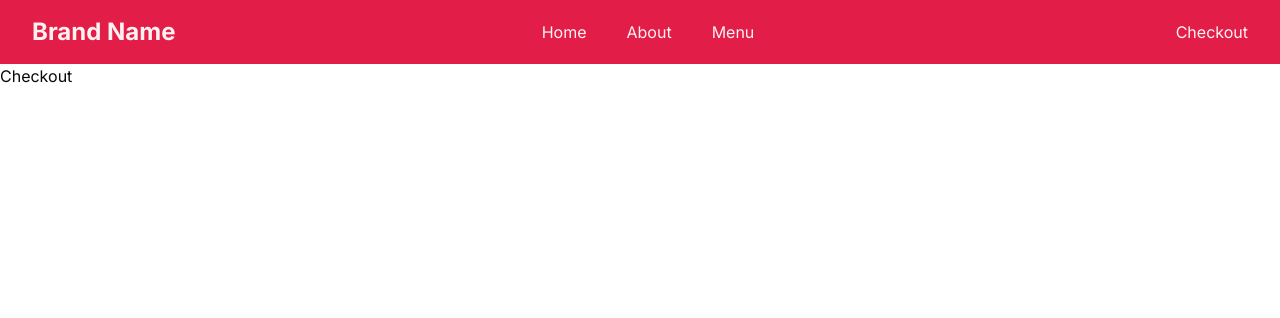
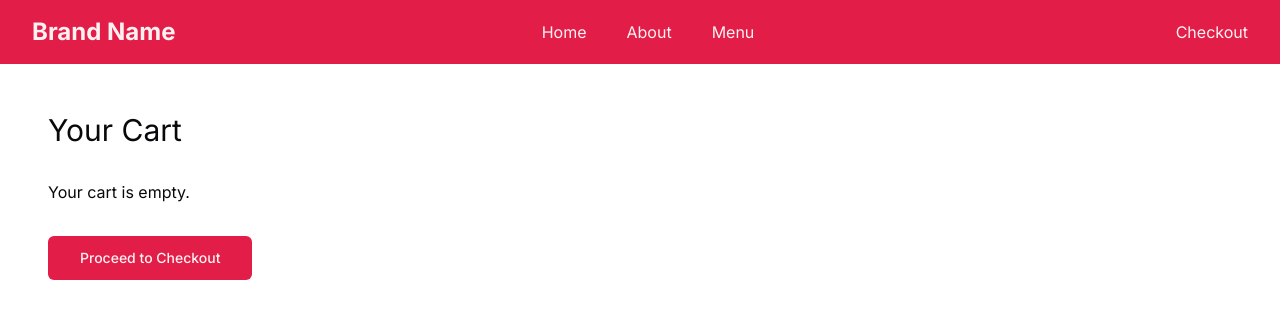
Before and after one commit to mgz11/coffee-site, a Next.js app: page /checkout in a window 1280 px wide. Shown: the top 318 px of the page. Built offline with nearby package versions, Linux system fonts and the light colour scheme.

Commit message:
implemented cart checkout where users can view what items are in their cart

```diff
--- a/src/app/(customerFacing)/checkout/page.tsx
+++ b/src/app/(customerFacing)/checkout/page.tsx
@@ -1,3 +1,34 @@
+"use client";
+
+import { Button } from "@/components/ui/button";
+import { useCart } from "@/contexts/CartContext";
+import { formatCurrency } from "@/lib/formatters";
+
 export default function CheckoutPage() {
-	return <h1>Checkout</h1>;
+	const { cart, removeFromCart } = useCart();
+
+	return (
+		<div className="p-12">
+			<h1 className="text-3xl mb-8">Your Cart</h1>
+			{cart.length === 0 ? (
+				<p>Your cart is empty.</p>
+			) : (
+				cart.map((item) => (
+					<div
+						key={item.name}
+						className="flex justify-between items-center mb-4"
+					>
+						<div>
+							<h2>{item.name}</h2>
+							<p>{formatCurrency(item.priceInCents / 100)}</p>
+						</div>
+						<Button onClick={() => removeFromCart(item.name)}>Remove</Button>
+					</div>
+				))
+			)}
+			<Button className="mt-8" size="lg">
+				Proceed to Checkout
+			</Button>
+		</div>
+	);
 }
--- a/src/app/layout.tsx
+++ b/src/app/layout.tsx
@@ -2,6 +2,7 @@ import type { Metadata } from "next";
 import { Inter } from "next/font/google";
 import "./globals.css";
 import { cn } from "@/lib/utils";
+import { CartProvider } from "@/contexts/CartContext";
 
 const inter = Inter({ subsets: ["latin"], variable: "--font-sans" });
 
@@ -16,6 +17,7 @@ export default function RootLayout({
 	children: React.ReactNode;
 }>) {
 	return (
+		<CartProvider>
 			<html lang="en">
 				<body
 					className={cn(
@@ -26,5 +28,6 @@ export default function RootLayout({
 					{children}
 				</body>
 			</html>
+		</CartProvider>
 	);
 }
--- a/src/components/ProductCard.tsx
+++ b/src/components/ProductCard.tsx
@@ -1,3 +1,5 @@
+"use client";
+
 import { formatCurrency } from "@/lib/formatters";
 import {
 	Card,
@@ -9,6 +11,7 @@ import {
 } from "./ui/card";
 import { Button } from "./ui/button";
 import Image from "next/image";
+import { useCart } from "@/contexts/CartContext";
 
 type ProductCardProps = {
 	id: string;
@@ -24,6 +27,12 @@ export function ProductCard({
 	description,
 	imageUrl,
 }: ProductCardProps) {
+	const { addToCart } = useCart();
+
+	const handleAddToCart = () => {
+		addToCart({ name, priceInCents, imageUrl: imageUrl || undefined });
+	};
+
 	return (
 		<Card className="flex overflow-hidden flex-col m-12">
 			<div className="relative w-full h-auto aspect-auto">
@@ -48,7 +57,7 @@ export function ProductCard({
 				<p className="line-clamp-4">{description}</p>
 			</CardContent>
 			<CardFooter>
-				<Button size="lg" className="w-full">
+				<Button size="lg" className="w-full" onClick={handleAddToCart}>
 					Add to Order
 				</Button>
 			</CardFooter>
--- /dev/null
+++ b/src/contexts/CartContext.tsx
@@ -0,0 +1,44 @@
+"use client";
+
+import { createContext, useContext, useState } from "react";
+
+interface CartItem {
+	name: string;
+	priceInCents: number;
+	imageUrl?: string;
+}
+
+interface CartContextProps {
+	cart: CartItem[];
+	addToCart: (item: CartItem) => void;
+	removeFromCart: (itemName: string) => void;
+}
+
+const CartContext = createContext<CartContextProps | undefined>(undefined);
+
+export function CartProvider({ children }: React.PropsWithChildren<{}>) {
+	const [cart, setCart] = useState<CartItem[]>([]);
+
+	const addToCart = (item: CartItem) => {
+		setCart((prevCart) => [...prevCart, item]);
+	};
+
+	const removeFromCart = (itemName: string) => {
+		setCart((prevCart) => prevCart.filter((item) => item.name !== itemName));
+	};
+
+	return (
+		<CartContext.Provider value={{ cart, addToCart, removeFromCart }}>
+			{children}
+		</CartContext.Provider>
+	);
+}
+
+export function useCart() {
+	const context = useContext(CartContext);
+	if (!context) {
+		throw new Error("useCart must be used within a CartProvider");
+	}
+
+	return context;
+}
```
Lines whose indentation alone changed are shown as unchanged.
